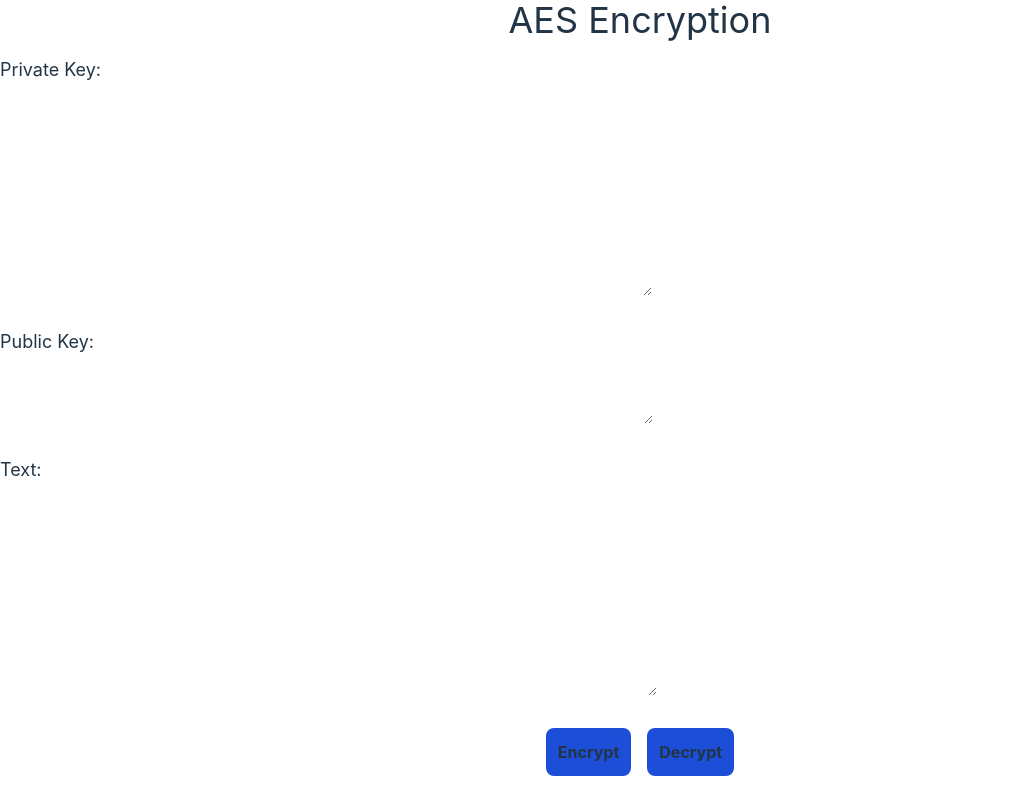
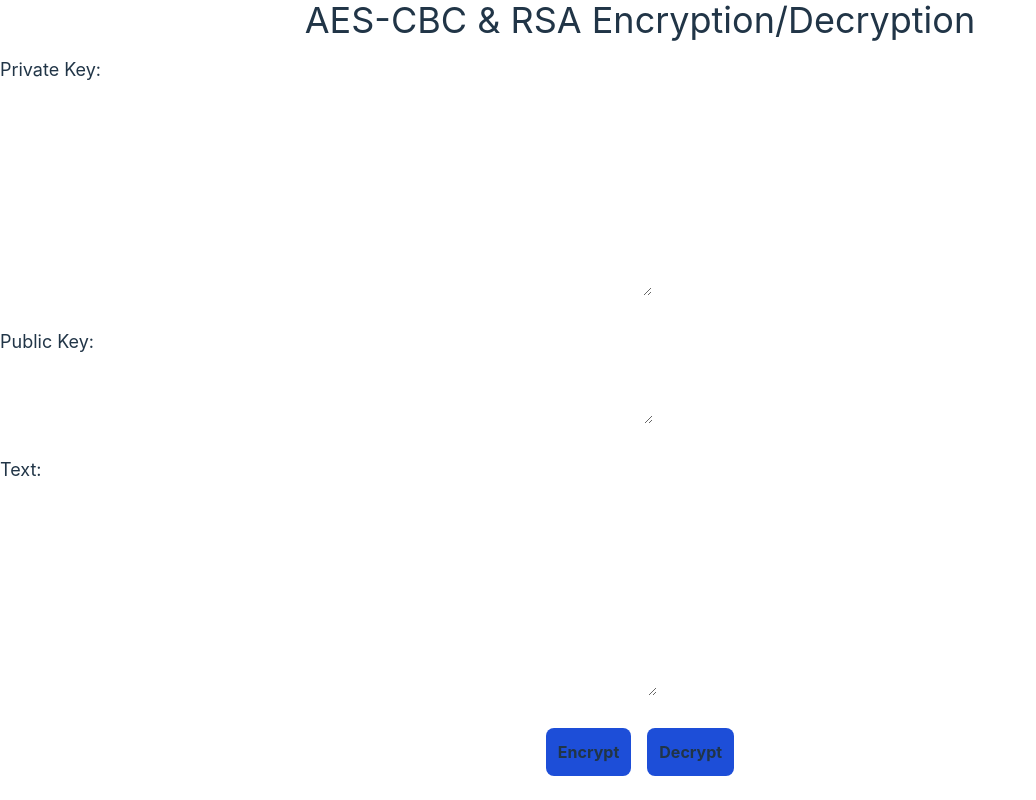
Before and after one commit to ananth99/enc-dec, a website built with Vite: page index.html in a window 1280 px wide. Shown: the whole page, without its empty margins (0-1036 px from the left). Built offline with nearby package versions, Linux system fonts and the light colour scheme.

Commit message:
change title

```diff
--- a/index.html
+++ b/index.html
@@ -9,7 +9,9 @@
   <body>
     <script type="module" src="/src/main.ts"></script>
     <div class="mx-auto container">
-      <h1 class="text-center text-4xl mb-4">AES Encryption</h1>
+      <h1 class="text-center text-4xl mb-4">
+        AES-CBC & RSA Encryption/Decryption
+      </h1>
       <div class="flex">
         <div class="flex flex-col">
           <div class="flex mb-8">
```
